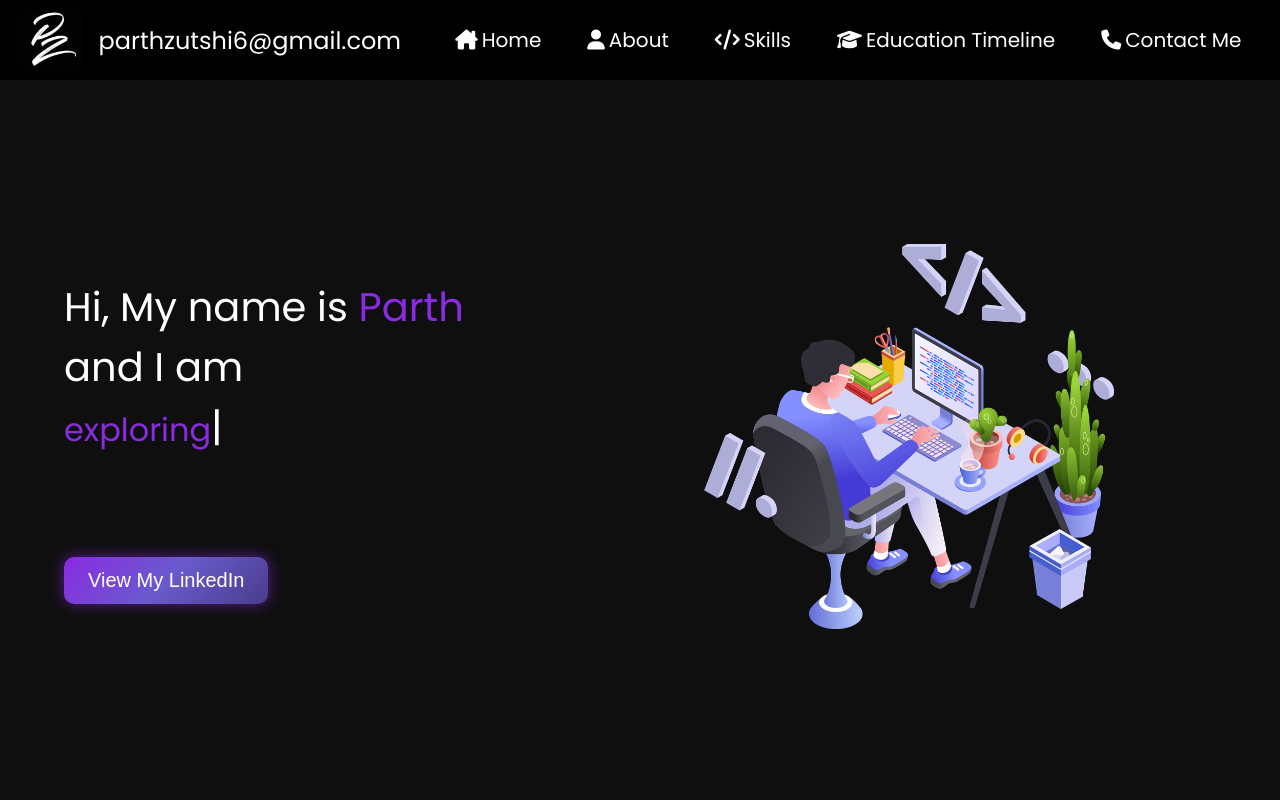
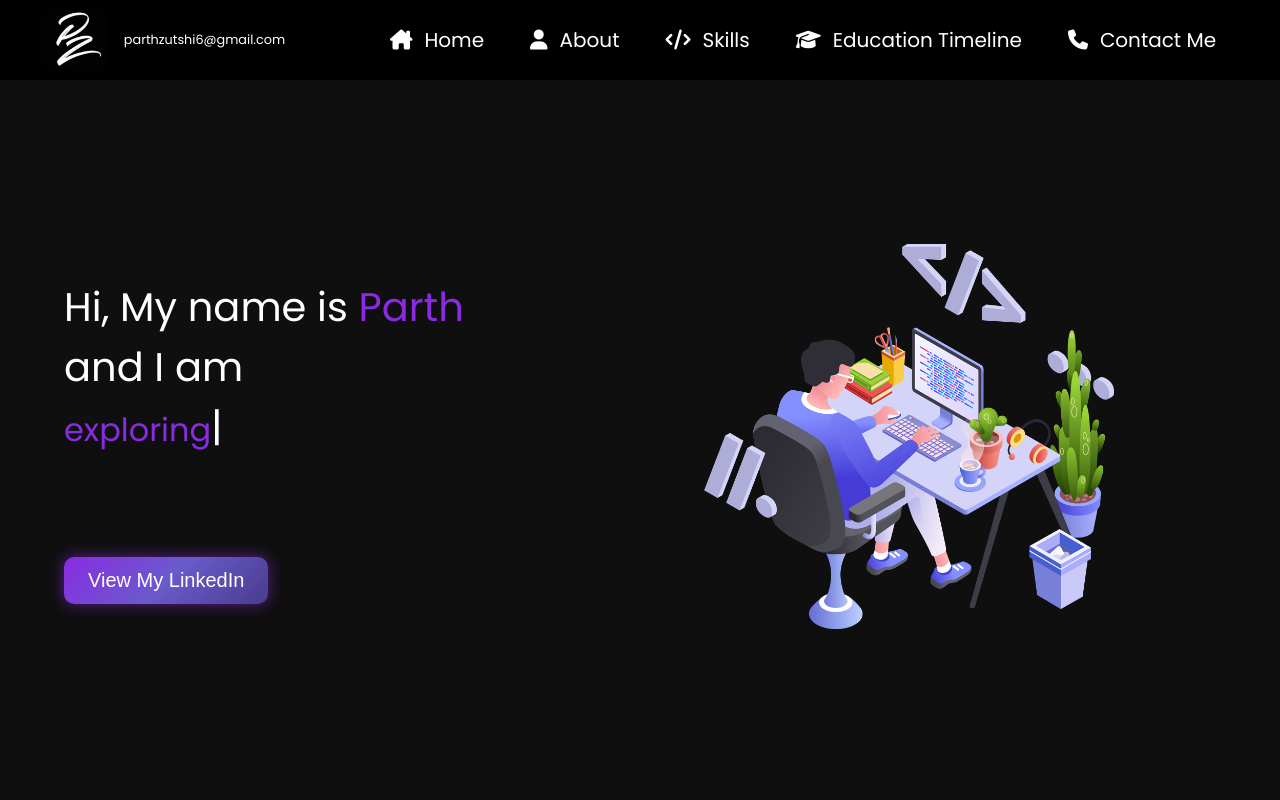
Before and after one commit to Parth9974/portfolio_website, a plain HTML site: page index.html in a window 1280 px wide. Shown: the top 800 px of the page. Drawn offline with nearby package versions, Linux system fonts and the light colour scheme.

Commit message:
Responsive Design changes

```diff
--- a/style.css
+++ b/style.css
@@ -61,9 +61,10 @@ nav ul li a:hover{
 }
 .logo_text {
     vertical-align: middle;
+    font-size: 0.8rem;
 }
 .right ul li i{
-    padding-right: 4px;
+    padding-right: 0.6em;
 }
 .hamburger {
   display: none;
```
